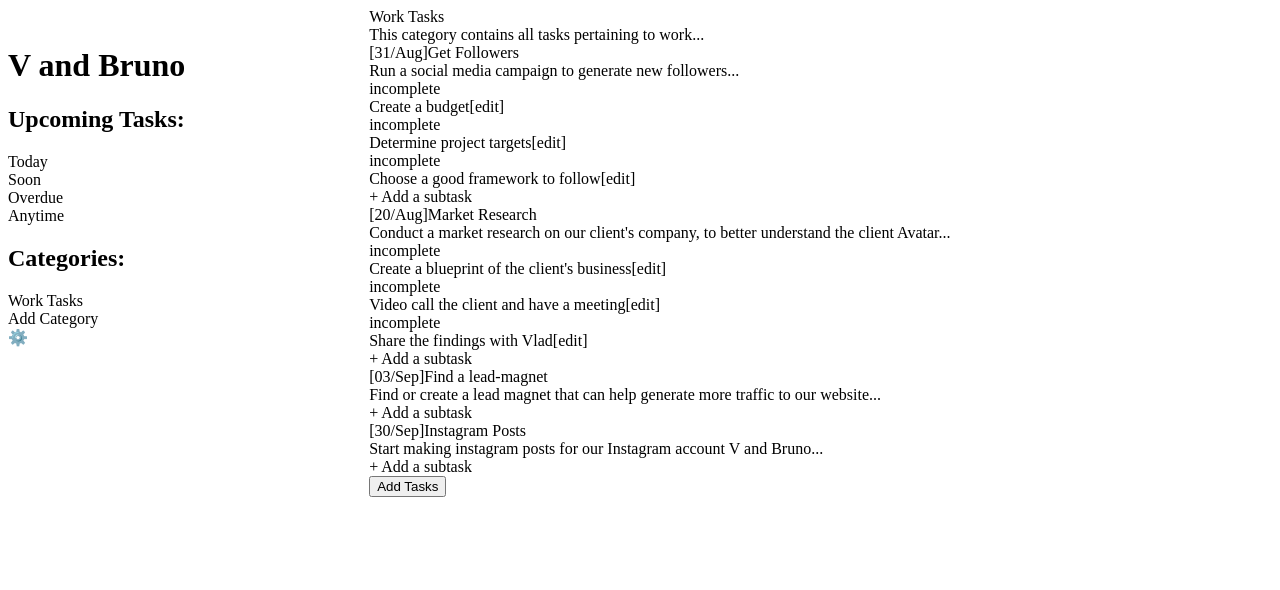
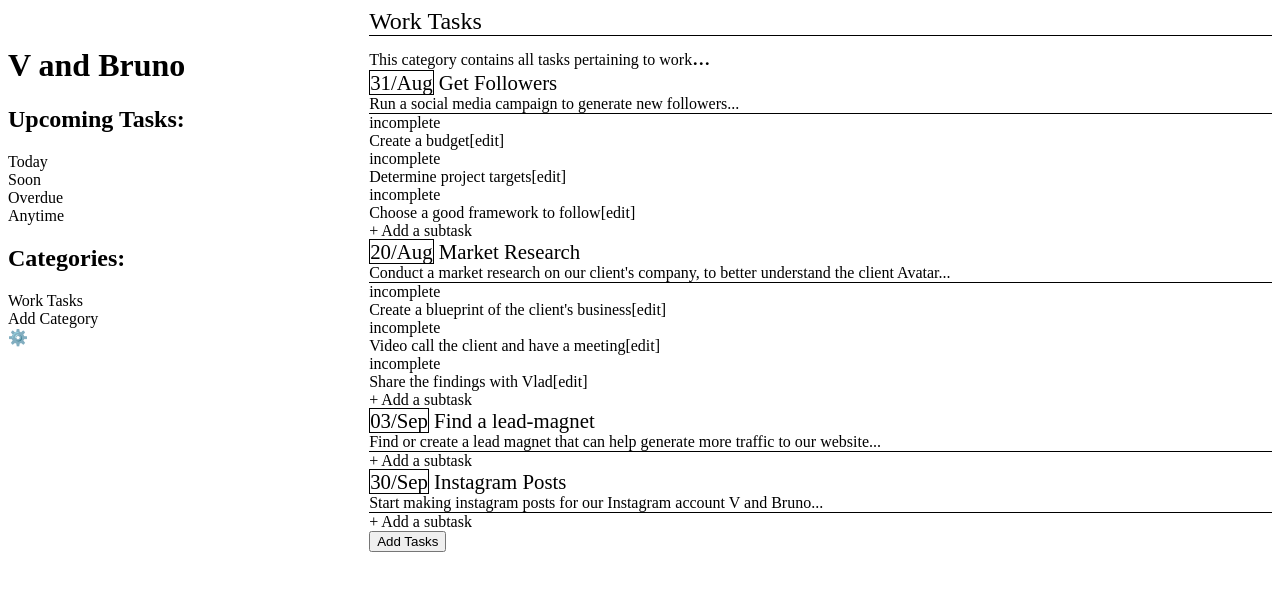
Before and after one commit to Viktotovich/workit-kit, a website built with webpack: page src/index.html in a window 1280 px wide. Built offline with nearby package versions, Linux system fonts and the light colour scheme.

Commit message:
"Gradual UI improvement, and div placement adjustments that make more design sense"

```diff
--- a/package.json
+++ b/package.json
@@ -2,13 +2,13 @@
   "name": "v-and-bruno",
   "version": "1.0.0",
   "description": "to-workit-app",
+  "author": "Vladimir Laskin Viktorovich <vlad@vandbruno.com>",
   "main": "index.js",
   "scripts": {
     "test": "echo \"Error: no test specified\" && exit 1",
     "build": "webpack",
     "start": "webpack --watch"
   },
-  "author": "Viktotovich",
   "license": "ISC",
   "devDependencies": {
     "css-loader": "^7.1.2",
--- a/src/components/display-assist.js
+++ b/src/components/display-assist.js
@@ -3,6 +3,7 @@ This module does everything to assist CSS styles, the goals are:
 
 1 - Change subtasks status upon a click: click = toggle between complete and incomplete
 
-2 - Do something with priority of tasks
+Target specifically <div class="subtask-status">incomplete</div>
 
+Transform subtask status into [x] [ ], and the subtask itself to strike through. Find a good way to change text from normal to strikethrough or something: the <span> inside might pose a problem though
 */
--- a/src/components/dom-master.js
+++ b/src/components/dom-master.js
@@ -461,26 +461,24 @@ const domMain = {
         processDateObjs.checkType(type);
 
         taskArray.forEach((element) => {
-            let taskTitleContainer = document.createElement('div');
             let taskTitle = document.createElement("span");
             let taskDescription = document.createElement('div');
             let detailsContainer = document.createElement("div");
-            let dateSpan = document.createElement("span");
 
-            taskTitle.textContent = element.title
+            taskTitle.innerHTML  = `
+                <span class="due-display">${processDateObjs.processDateFormat(element.due)}</span>
+                ${element.title}
+            `
+
             taskDescription.textContent = element.description;
-            dateSpan.textContent = `[${processDateObjs.processDateFormat(element.due)}]`
 
-            taskContainer.appendChild(taskTitleContainer);
+            taskContainer.appendChild(taskTitle);
             taskContainer.appendChild(detailsContainer);
             detailsContainer.appendChild(taskDescription);
-            taskTitleContainer.appendChild(dateSpan);
-            taskTitleContainer.appendChild(taskTitle)
 
-            dateSpan.setAttribute("class", "due-display")
             taskTitle.setAttribute("class", 'task-title');
             taskDescription.classList.add('task-description');
-            taskDescription.classList.add(`${element.priority}`)
+            taskDescription.classList.add(`${element.priority}`);
             detailsContainer.setAttribute("class", 'details-container')
 
 
--- a/src/styles.css
+++ b/src/styles.css
@@ -1,6 +1,64 @@
+:root {
+    --primary-color: white;
+    --secondary-color: grey;
+    --font-size-main: 1rem;
+    --font-size-secondary: 0.8rem;
+    --font-size-large: 1.5rem;
+    --font-size-medium: 1.3rem;
+    --primary-font: 'Times New Roman';
+    --border-color: black;
+}
+
 #content {
     display: grid;
     grid-template-columns: 1.2fr 3fr;
-};
+    height: 100%;
+}
+
+/* Dom.Main */
+.cat {
+    font-size: var(--font-size-large);
+    border-bottom: 1px solid var(--border-color);
+    margin-bottom: 0.5rem;
+}
+
+.options-on-hover.cat {
+    border-bottom: none;
+}
+
+.task-description {
+    border-bottom: 1px solid var(--border-color);
+}
+
+.due-display {
+    border: 1px solid var(--border-color);
+}
+
+.task-title,
+.due-display {
+    font-size: var(--font-size-medium);
+}
+
+/* Notes
+1 - Do not add any colors till the end
+
+2 - Work with whitespace, and css variables
+
+3 - Add the gif in the back, our logo somewhere (probably the black and white version)
+
+4 - Custom font
+
+5 - Jazz music maybe? in the background. unrelated to css obviously
+
+*/
+
+
+/* as weird as it sounds, sidebar is going to be the hardest parts and css will work along with display-assist.
+
+this is for a simple reason: under each cat, I want to display 2-3 tasks with their due-date and priority. display-assist should be doing that.
+
+Add Cat and settings should be binded to the bottom. DomMain must be fixed height, and rest scrollable
+
+*/
 
 /* Make the edit invisible, and visible only upon hovering on subtasks */
```
